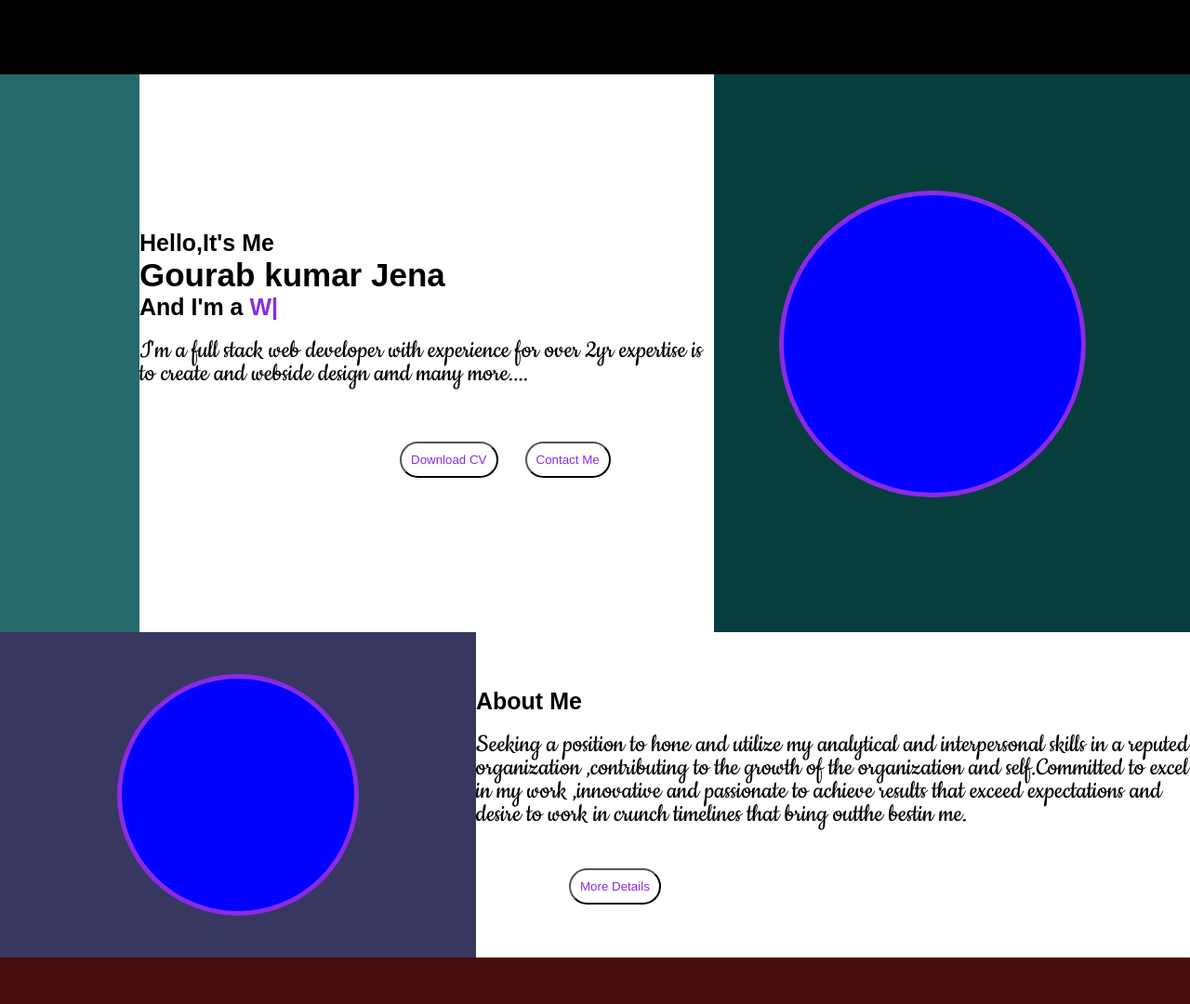
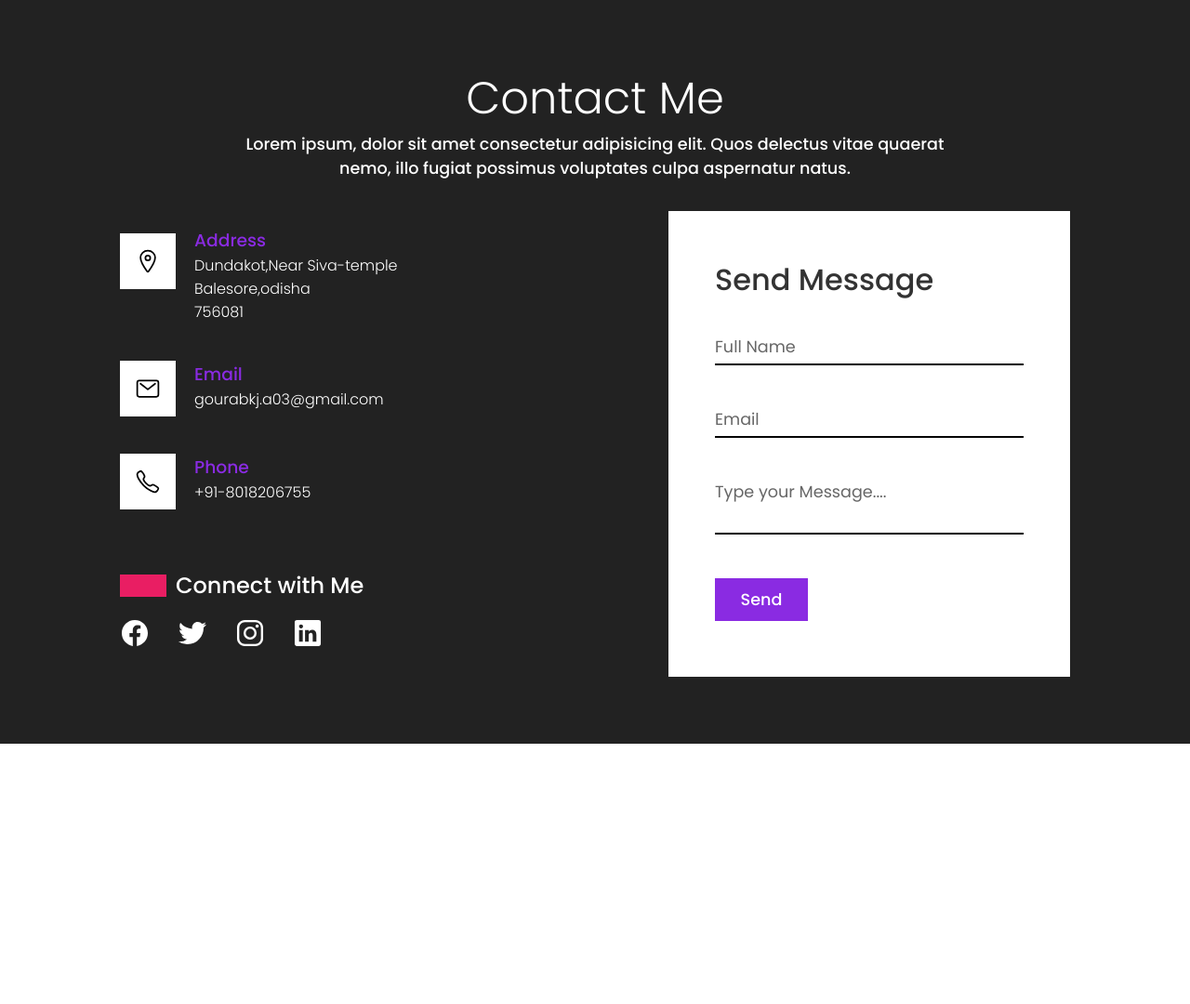
Before and after one commit to manaskjena/githubpage, a plain HTML site: page index.html in a window 1280 px wide. Shown: the whole page at 93% size. After the commit the page ends 800 px from the top, so only its background shows below. Drawn offline with nearby package versions, Linux system fonts and the light colour scheme; a web font is replaced by a local one.

Commit message:
Add files via upload

```diff
--- a/index.html
+++ b/index.html
@@ -6,67 +6,76 @@
     <meta name="viewport" content="width=device-width, initial-scale=1.0">
     <title>Document</title>
     <link rel="stylesheet" href="style.css">
-    <style>
-        @import url('https://fonts.googleapis.com/css2?family=Cookie&family=EB+Garamond&family=Great+Vibes&family=Lora&family=Playfair+Display&family=Source+Code+Pro&display=swap');
-    </style>
-    <script src="https://unpkg.com/typed.js@2.0.16/dist/typed.umd.js"></script>
+    <script type="module" src="https://unpkg.com/ionicons@7.1.0/dist/ionicons/ionicons.esm.js"></script>
+    <script nomodule src="https://unpkg.com/ionicons@7.1.0/dist/ionicons/ionicons.js"></script>
 </head>
 
 <body>
-     <!-- creating 1st container -->
-    <div class="navbar"></div>
-    <div class="container1">
-        <div class="container1-text">
-            <div class="text-details">
-                <div class="hello">Hello,It's Me</div>
-                <div class="name">Gourab kumar Jena</div>
-                <div class="java-effect">And I'm a <span class="auto-type"></span></div>
-                <div class="para">
-                    <p>I'm a full stack web developer with experience for over 2yr expertise is to create and webside
-                        design
-                        amd many more....</p>
-                </div>
-                <div class="logo-button">
-                    <button class="button1">Download CV</button>
-                    <button class="button2">Contact Me</button>
+    <section class="contact">
+        <div class="content">
+            <h2>Contact Me</h2>
+            <p>Lorem ipsum, dolor sit amet consectetur adipisicing elit. Quos delectus vitae quaerat nemo, illo fugiat
+                possimus voluptates culpa aspernatur natus.</p>
+        </div>
+        <div class="aboutme-container">
+            <div class="contactinfo">
+                <div class="box ">
+                    <div class="icon  icon-location"><ion-icon name="location-outline"></ion-icon></div>
+                    <div class="text">
+                        <h3>Address</h3>
+                        <p>Dundakot,Near Siva-temple<br>Balesore,odisha <br>756081</p>
+                    </div>
 
                 </div>
+                <div class="box">
+                    <div class="icon"><ion-icon name="mail-outline"></ion-icon></div>
+                    <div class="text">
+                        <h3>Email</h3>
+                        <p>gourabkj.a03@gmail.com</p>
+
+                    </div>
+                </div>
+                <div class="box">
+                    <div class="icon"><ion-icon name="call-outline"></ion-icon></div>
+                    <div class="text">
+                        <h3>Phone</h3>
+                        <p>+91-8018206755</p>
+                    </div>
+
+                </div>
+                <h2 class="txt">Connect with Me</h2>
+                <ul class="contactform-emoji">
+                    <li><a href="#"><ion-icon name="logo-facebook"></ion-icon></a></li>
+                    <li><a href="#"><ion-icon name="logo-twitter"></ion-icon></a></li>
+                    <li><a href="#"><ion-icon name="logo-instagram"></ion-icon></a></li>
+                    <li><a href="#"><ion-icon name="logo-linkedin"></ion-icon></a></li>
+                </ul>
+            </div>
+            <div class="contactForm">
+                <form>
+                    <h2>Send Message</h2>
+                    <div class="inputbox">
+                        <input type="text" name="" required="required">
+                        <span>Full Name</span>
+                    </div>
+                    <div class="inputbox">
+                        <input type="text" name="" required="required">
+                        <span>Email</span>
+                    </div>
+
+                    <div class="inputbox">
+                        <textarea required="required"></textarea>
+
+                        <span>Type your Message....</span>
+                    </div>
+                    <div class="inputbox">
+                        <input type="submit" value="Send">
+
+                    </div>
+                </form>
             </div>
         </div>
-        <div class="container1-logo">
-            <div class="logo"></div>
-        </div>
-    </div>
-    <!-- creating 2 container -->
-    <div class="container2">
-        <div class="logo2page">
-            <div class="logo2"></div>
-        </div>
-        <div class="aboutme">
-            <div class=" aboutme-header hello">
-                About Me
-            </div>
-            <div class="aboutme-para para ">
-                Seeking a position to hone and utilize my
-                analytical and interpersonal skills in a reputed
-                organization ,contributing to the growth of
-                the organization and self.Committed to excel
-                in my work ,innovative and passionate to
-                achieve results that exceed expectations and
-                desire to work in crunch timelines that bring
-                outthe bestin me.
-            </div>
-            <div class="aboutme-button">
-                 <button class="button-moredetails">More Details</button>
-
-
-            </div>
-        </div>
-
-    </div>
-
-    <script src="script.js"></script>
-
+    </section>
 </body>
 
 </html>
--- a/style.css
+++ b/style.css
@@ -1,262 +1,213 @@
+@import url('https://fonts.googleapis.com/css2?family=Bacasime+Antique&family=Cardo&family=Cookie&family=Dosis&family=Geologica:wght@500;600&family=Great+Vibes&family=Lora:ital@1&family=Playfair+Display&family=Poppins:wght@100;200;300;400;500;600;700&family=Ysabeau+SC:wght@300&display=swap');
+
 * {
     margin: 0;
     padding: 0;
-    /* border: border-box; */
-}
-
-body {
-    background-color: rgb(124, 52, 52);
-}
-
-/* creating section 1 */
-
-.navbar {
-    height: 80px;
-    background-color: black;
-}
-
-.container1 {
-    /* height: 650px; */
-    height: 600px;
-    background-color: aqua;
-    display: flex;
-}
-
-.container1-text {
-    height: 600px;
-    width: 60%;
-    background-color: rgb(39, 105, 105);
-    /* margin-top: 25px; */
+    box-sizing: border-box;
+    font-family: 'Poppins', sans-serif;
 
 }
 
-.text-details {
-
-    background-color: white;
-    height: 100%;
-    margin-left: 150px;
-    margin-right: 0px;
+.contact {
+    position: relative;
+    min-height: 100vh;
+    padding: 50px 100px;
     display: flex;
+    justify-content: center;
+    align-items: center;
     flex-direction: column;
-    /* align-items: center; */
-    justify-content: center;
+    background-color: #222;
 }
 
-.hello {
-    font-size: 25px;
-    font-family: 'Geologica', sans-serif;
-    font-weight: 600;
+.contact .content {
+    max-width: 800px;
+    text-align: center;
+
 
 }
 
-.name {
-    font-size: 35px;
-    font-weight: 700;
-    font-family: 'Geologica', sans-serif;
-}
+.contact .content h2 {
+    font-size: 3em;
+    color: #fff;
+    font-weight: 300;
 
-.java-effect {
-    font-size: 25px;
-    font-family: 'Geologica', sans-serif;
-    font-weight: 600;
-    margin-bottom: 20px;
-}
-
-span {
-    color: blueviolet;
-}
-
-.para {
-    font-size: 30px;
-    /* font-family: 'Great Vibes', cursive; */
-    font-family: 'Cookie', cursive;
-    font-weight: 550;
-    line-height: 25px;
-}
-
-.logo-button {
-    margin-top: 60px;
-}
-
-button {
-
-    border-radius: 20px;
-    padding: 10px;
-    background-color: white;
-    color: blueviolet;
-    text-decoration: none;
-    font: 15px;
-    font-family: 'Franklin Gothic Medium', 'Arial Narrow', Arial, sans-serif;
 
 }
 
-.button1 {
-
-    margin-left: 280px;
+.contact .content p {
+    font-size: 1.1em;
+    color: #fff;
+    font-weight: 500;
 }
 
-.button2 {
-
-    margin-left: 25px;
+.aboutme-container {
+    width: 100%;
+    display: flex;
+    justify-content: center;
+    align-items: center;
+    gap: 50px;
+    margin-top: 30px;
 }
 
-.container1-logo {
-    height: 600px;
-    width: 40%;
-    background-color: rgb(8, 61, 61);
-    /* margin-top: 25px; */
+.aboutme-container .contactinfo {
+    width: 50%;
+    display: flex;
+    flex-direction: column;
+
+
 
 }
+.aboutme-container .contactinfo .box{
+     position: relative;
+    padding: 20px 0;
+    display: flex;
+    cursor: pointer;
+}
+.aboutme-container .contactinfo .box .icon{
+    min-width: 60px;
+    height: 60px;
+    background: #fff;
+    display: flex;
+    justify-content:center ;
+    align-items: center;
+    font-size: 1.75em;
+    transition: 0.5s;
 
-.logo {
-    height: 320px;
-    width: 320px;
-    border-radius: 50%;
-    background-color: blue;
-    margin-top: 125px;
-    margin-left: 70px;
-    background-image: url(gourab1.jpg);
-    background-size: cover;
-    border: 5px solid blueviolet;
+}
+.icon-location{
+    margin-top: 7px;
+}
+.aboutme-container .contactinfo .box .icon:hover{
+    background-color:blueviolet;
+    color: #fff;
+}
+.aboutme-container .contactinfo .box .text{
+    display: flex;
+    flex-direction: column ;
+    margin-left: 20px;
+    font-size: 1em;
+    color: #fff;
+    font-weight: 300;
+
+}
+.aboutme-container .contactinfo .txt{
+    color: #fff;
+    margin-top: 50px;
+    font-weight: 500;
+    padding-left: 10px;
+    border-left: 50px solid #e91e63;
+    line-height: 1em;
 }
 
-@media screen and (max-width:1200px) {
-    * {
-        margin: 0;
-        padding: 0;
+.aboutme-container .contactinfo .box .text h3{
+    font-weight: 500;
+    color: blueviolet;
+}
+.contactform-emoji{
+     position: relative;
+    display: flex;
+    gap: 30px;
+    margin:20px 0;
+
+}
+.contactform-emoji li{
+
+list-style:  none;
+
+}
+.contactform-emoji li a{
+    color: #fff;
+    font-size: 2em;
+}
+.contactform-emoji li a:hover{
+    color: #00bcd4;
+}
+.aboutme-container .contactForm{
+    position: relative;
+    width: 40%;
+    background-color: #fff;
+    min-height: 100px;
+    padding: 50px;
+
+}
+.aboutme-container .contactForm h2{
+    font-size: 2em;
+    color: #333;
+    font-weight: 500;
+}
+.aboutme-container .contactForm .inputbox{
+    position: relative;
+    width: 100%;
+    margin-top: 20px;
+}
+.aboutme-container .contactForm .inputbox input,
+.aboutme-container .contactForm .inputbox textarea
+{
+     width: 100%;
+    padding: 5px 0;
+    font-size: 1.1em;
+     margin: 10px 0;
+    border: none;
+    border-bottom: 2px solid black ;
+    outline: none;
+     resize: none;
+}
+.aboutme-container .contactForm .inputbox span{
+    position: absolute;
+    left: 0;
+    pointer-events: none;
+    padding:5px 0;
+    margin: 10px 0;
+    font-size: 1.1em;
+    color: #666;
+    transition: 0.5s;
+
+
+  }
+  .aboutme-container .contactForm .inputbox input:focus~span,
+.aboutme-container .contactForm .inputbox textarea:focus~span,
+.aboutme-container .contactForm .inputbox input:valid~span,
+.aboutme-container .contactForm .inputbox textarea:valid~span{
+    color: #e91e63;
+    font-size: 0.9em;
+    transform: translateY(-20px);
+}
+.aboutme-container .contactForm .inputbox input[type="submit"]{
+    width: 100px;
+    background: blueviolet;
+    color: #fff;
+    border: none;
+    cursor: pointer;
+    padding: 10px;
+    font-size: 1.1em;
+    font-weight: 500;
+
+}
+/* responsive part */
+@media( max-width:1050px){
+    .contact{
+         padding: 50px;
+    }
+    .aboutme-container{
+        flex-direction: column;
+    }
+    .aboutme-container .contactinfo,
+    .aboutme-container .contactForm{
+        width: 100%;
+    }
+    .aboutme-container .contactForm{
+        padding: 50px 30px;
     }
 
-    .container1 {
-        display: flex;
-        height: 100%;
-        flex-direction: column-reverse;
-
-    }
-
-    .container1-text {
-        height: 400px;
-        width: 100%;
-        margin: 0;
-        padding: 0;
-
-    }
-
-    .container1-logo {
-        height: 200px;
-        width: 100%;
-        margin: 0;
-        padding: 0;
-        display: flex;
-        align-items: center;
-        justify-content: center;
-        /* margin-top: 20px; */
-    }
-
-    .logo {
-        height: 150px;
-        width: 150px;
-        border-radius: 50%;
-        margin: 0;
-        padding: 0;
-    }
-
-    .text-details {
-        height: 100%;
-        width: 100%;
-        margin: 0;
-        padding: 0;
-        display: flex;
-        justify-content: center;
-        align-items: center;
-        /* padding-left: 20px;
-    padding-right: 20px; */
-    }
-
-    .button1 {
-        margin: 0;
-    }
-
-    .para {
-        text-align: center;
-    }
 }
-
-/* end of section one */
-/* starting section two */
-.container2 {
-    height: 400px;
-    width: 100%;
-    background-color: rgb(73, 12, 12);
-    display: flex;
+@media( max-width:550px){
+    .contact{
+        padding: 15px;
+   }
+   .contact .content p{
+    display: none;
+   }
+   .contact .content h2{
+    margin-top: 15px;
+   }
 }
-
-.logo2page {
-    height: 350px;
-    width: 40%;
-    background-color: rgb(55, 55, 97);
-
-}
-
-.aboutme {
-    height: 350px;
-    width: 60%;
-    background-color: white;
-
-}
-
-.logo2page {
-    display: flex;
-    align-items: center;
-    justify-content: center;
-}
-
-.logo2 {
-    height: 250px;
-    width: 250px;
-    border-radius: 50%;
-    background-color: blue;
-    background-image: url(gourab1.jpg);
-    background-size: cover;
-    border: 5px solid blueviolet;
-}
-
-.aboutme-header {
-    margin-top: 60px;
-}
-
-.aboutme-para {
-    padding-top: 20px;
-}
-
-.aboutme-button{
-    padding-left: 100px;
-    padding-top: 45px;
-
-}
-@media screen and (max-width:1250px){
-    .aboutme-para {
-        text-align: justify;
-        margin: 0 10px;
-    }
-    .logo2page{
-        display: none;
-    }
-    .container2{
-        display: flex;
-    }
-    .aboutme{
-        width: 100%;
-    }
-    .aboutme-header {
-        margin-top: 10px;
-        display: flex;
-        align-items: center;
-        justify-content: center;
-    }
-    .aboutme-button{
-        padding: 0;
-        display: flex;
-       margin-top: 20px;
-        justify-content: center;
-    }
-}
```
